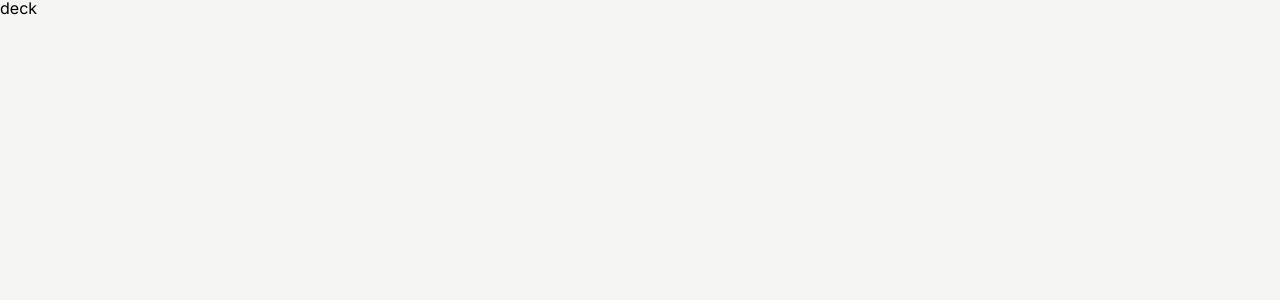
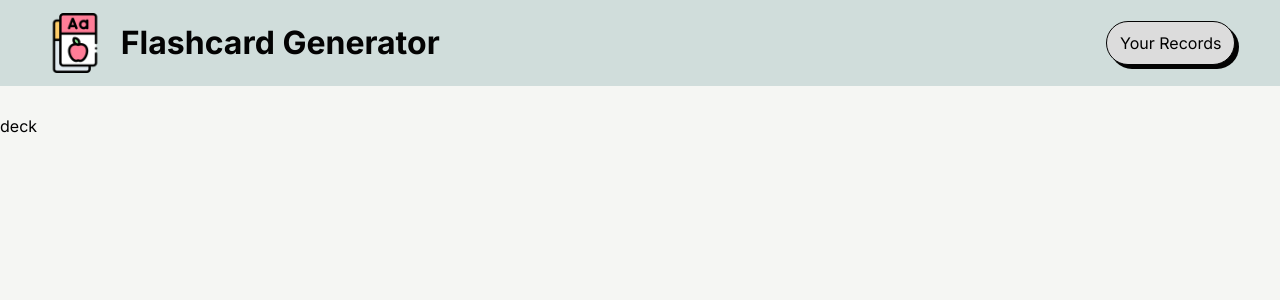
Before and after one commit to Fanpeng-L/flashcard-MERN, a React (Vite) app in the folder client/: page /decks/1 in a window 1280 px wide. Shown: the top 300 px of the page. Built offline with nearby package versions, Linux system fonts and the light colour scheme.

Commit message:
Added Header

```diff
--- a/client/src/App.css
+++ b/client/src/App.css
@@ -104,6 +104,7 @@ button:hover {
 
 .createDeck-btn:hover {
   background-color: var(--purple);
+  transform: translateY(-2px);
 }
 
 .createDeck-btn:active {
--- /dev/null
+++ b/client/src/components/Header.css
@@ -0,0 +1,49 @@
+.header {
+  margin-bottom: 2rem;
+  padding: 0.8rem;
+  background-color: var(--mocha-green);
+  display: flex;
+  justify-content: space-between;
+  align-items: center;
+}
+
+.logo {
+  text-decoration: none;
+  color: var(--black);
+  display: flex;
+  justify-content: space-between;
+  align-items: center;
+  margin-left: 2rem;
+}
+
+.logo h1 {
+  font-size: 2rem;
+  margin-left: 1rem;
+}
+
+.login-btn {
+  background-color: var(--grey);
+  border: 0.1rem solid var(--black);
+  border-radius: 30px;
+  box-shadow: var(--black) 4px 4px 0 0;
+  display: inline-block;
+  font-weight: 400;
+  padding: 0.8rem;
+  margin-right: 2rem;
+  text-align: center;
+  text-decoration: none;
+  user-select: none;
+  -webkit-user-select: none;
+  touch-action: manipulation;
+  transition: all 0.1s ease;
+}
+
+.login-btn:hover {
+  background-color: var(--purple);
+  transform: translateY(-2px);
+}
+
+.login-btn:active {
+  box-shadow: var(--black) 2px 2px 0 0;
+  transform: translate(2px, 2px);
+}
--- /dev/null
+++ b/client/src/components/Header.tsx
@@ -0,0 +1,16 @@
+import "./Header.css";
+import flashcard from "/flash-card.png";
+
+function Header() {
+  return (
+    <div className="header">
+      <a className="logo" href="/">
+        <img src={flashcard} height={60} />
+        <h1>Flashcard Generator</h1>
+      </a>
+      <button className="login-btn">Your Records</button>
+    </div>
+  );
+}
+
+export default Header;
--- a/client/src/main.tsx
+++ b/client/src/main.tsx
@@ -3,6 +3,7 @@ import ReactDOM from "react-dom/client";
 import App from "./App.tsx";
 import { createBrowserRouter, RouterProvider } from "react-router-dom";
 import Deck from "./components/Deck.tsx";
+import Header from "./components/Header.tsx";
 
 const router = createBrowserRouter([
   {
@@ -17,6 +18,7 @@ const router = createBrowserRouter([
 
 ReactDOM.createRoot(document.getElementById("root")!).render(
   <React.StrictMode>
+    <Header />
     <RouterProvider router={router} />
   </React.StrictMode>
 );
```
